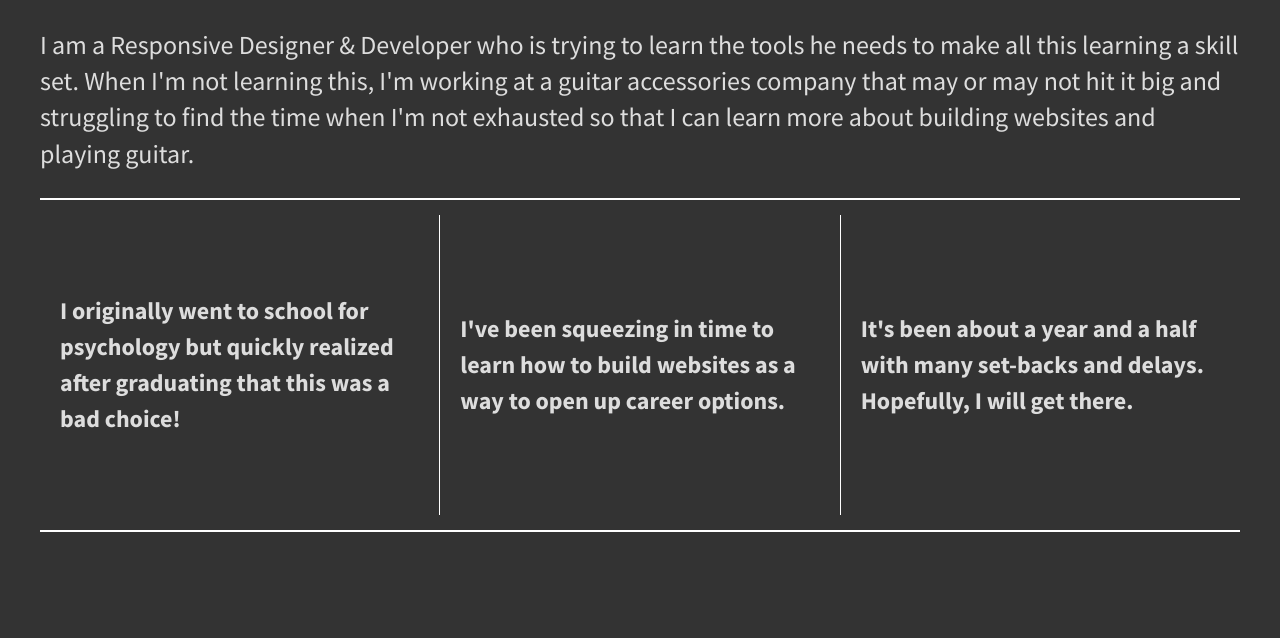
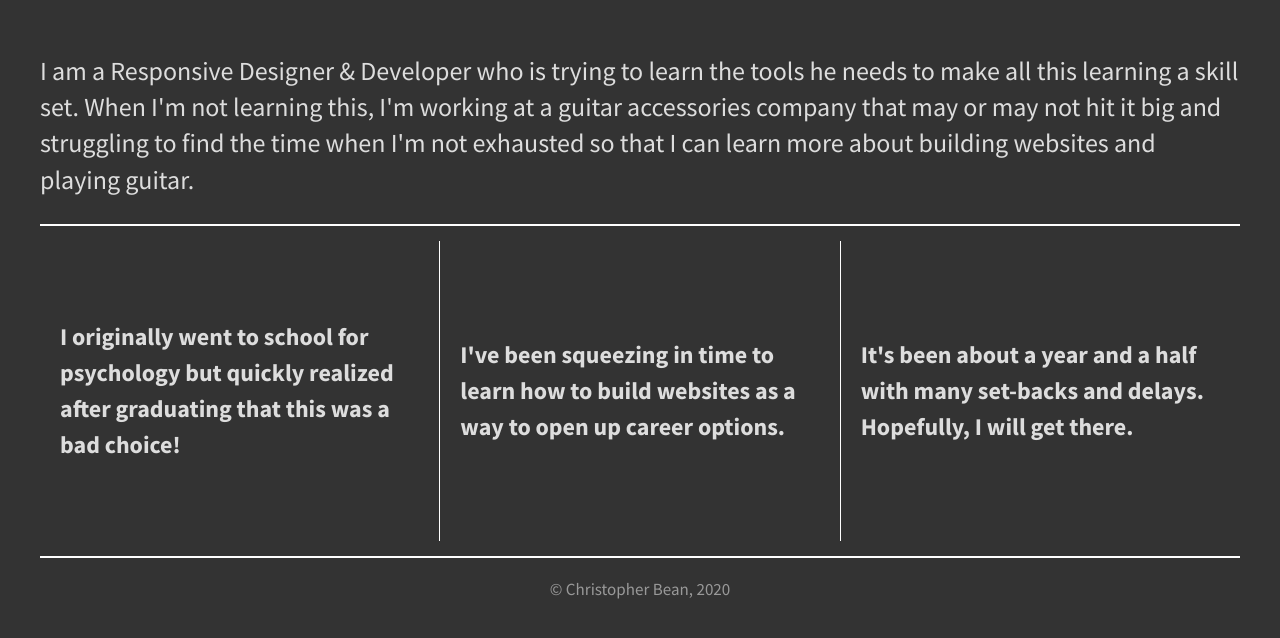
Before and after one commit to christopherbean/more-flexbox-practice, a plain HTML site: page index.html in a window 1280 px wide. Shown: the part 134-772 px from the top of the page. Drawn offline with nearby package versions, Linux system fonts and the light colour scheme.

Commit message:
added more content to original assignment.

```diff
--- a/css/main.css
+++ b/css/main.css
@@ -109,6 +109,8 @@ body {
 }
 
 header{
+    display: flex;
+    align-items: center;
     color: #ddd;
 }
 
@@ -116,17 +118,25 @@ header h1{
     font-size: 2.2em;
 }
 
-header p{
+main {
+    display: flex;
+
+}
+
+main p{
     font-size: 1.3em;
+    color: #ddd;
 }
 
 .wrapper {
   /*add display:flex and set justify-content to space-between*/
   display: flex;
   justify-content: space-between;
+  align-items: center;
   font-weight: 700;
   border-top: 2px solid white;
   border-bottom: 2px solid white;
+  margin-bottom: 20px;
 }
 
 .div-1, .div-2, .div-3 {
@@ -148,6 +158,13 @@ header p{
     border-right: none;
 }
 
+footer{
+    font-size: 85%;
+    display: flex;
+    justify-content: center;
+    align-items: center;
+    color: #999;
+}
 
 /* ==========================================================================
    Helper classes
--- a/index.html
+++ b/index.html
@@ -23,9 +23,11 @@
 
         <header>
             <h1> Hey. I'm Chris.</h1>
-            <p>I am a Responsive Designer & Developer who is trying to learn the tools he needs to make all this learning a skill set. When I'm not learning this, I'm working at a guitar accessories company that may or may not hit it big and struggling to find the time when I'm not exhausted so that I can learn more about building websites and playing guitar.</p>
         </header>
 
+        <main>
+            <p>I am a Responsive Designer & Developer who is trying to learn the tools he needs to make all this learning a skill set. When I'm not learning this, I'm working at a guitar accessories company that may or may not hit it big and struggling to find the time when I'm not exhausted so that I can learn more about building websites and playing guitar.</p>
+        </main>
         <section class="wrapper">
             <div class="div-1">
                 <p>I originally went to school for psychology but quickly realized after graduating that this was a bad choice!</p>
@@ -37,6 +39,8 @@
                 <p>It's been about a year and a half with many set-backs and delays. Hopefully, I will get there.</p>
             </div>
         </section>
+
+        <footer> &copy; Christopher Bean, 2020 </footer>
 
         <script src="https://ajax.googleapis.com/ajax/libs/jquery/1.11.3/jquery.min.js"></script>
         <script>window.jQuery || document.write('<script src="js/vendor/jquery-1.11.3.min.js"><\/script>')</script>
```
